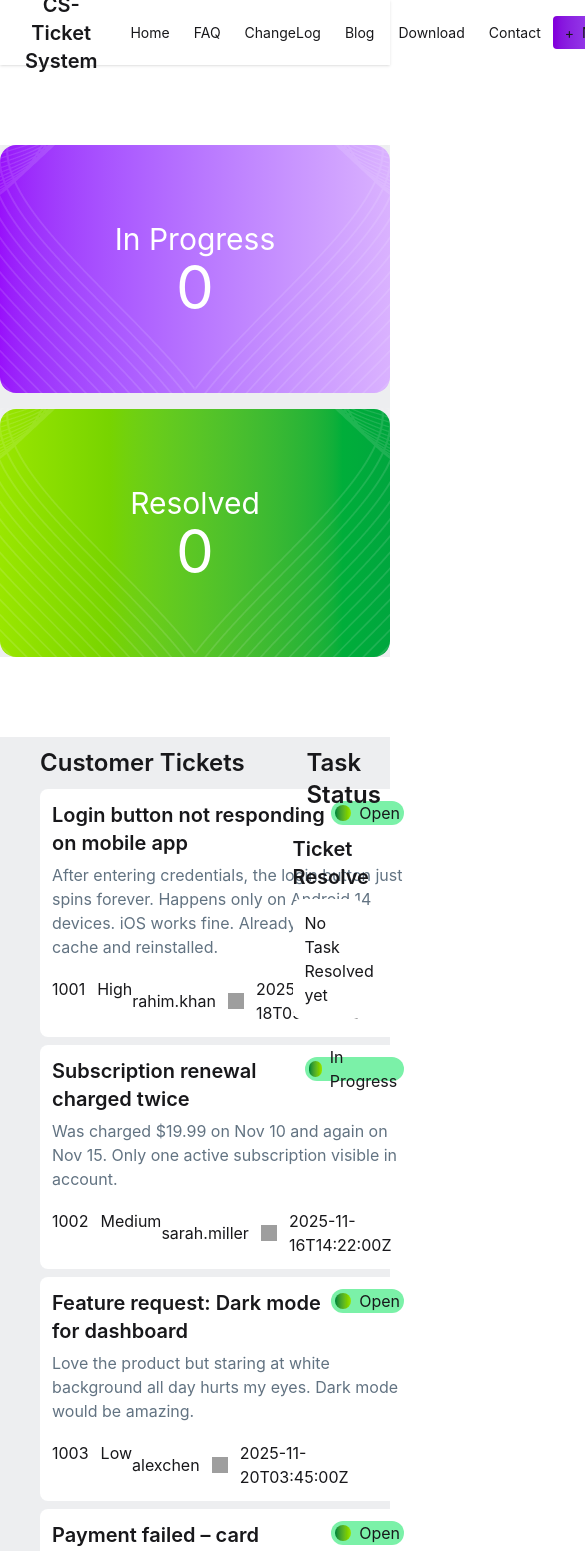
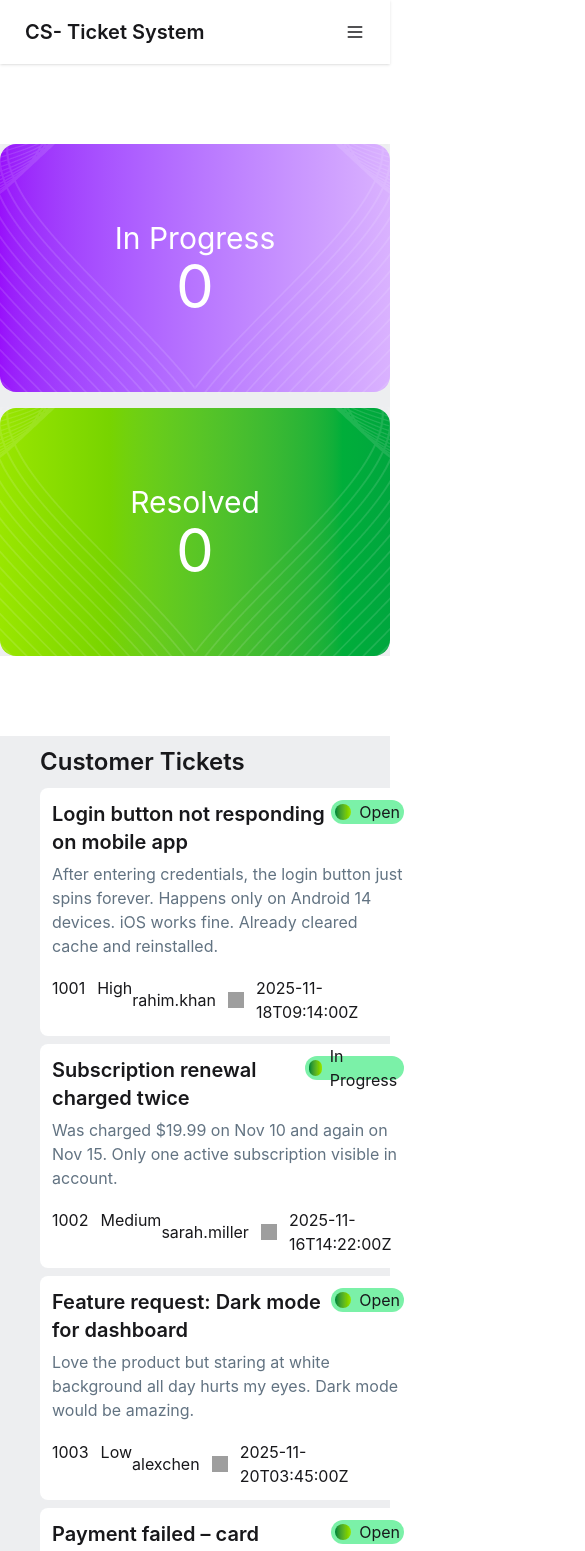
Before and after one commit to HKDigital360/TicketB12, a React (Vite) app: page / in a window 390 px wide. Shown: the top 1551 px of the page, 585 px wide, since content can reach past the window. Built offline with nearby package versions, Linux system fonts and the light colour scheme; grey boxes are pictures that could not be loaded.

Commit message:
responsive done

```diff
--- a/src/Components/HeroBoard/HeroBoard.jsx
+++ b/src/Components/HeroBoard/HeroBoard.jsx
@@ -6,7 +6,7 @@ const HeroBoard = ({inProgress, resolved}) => {
     console.log(inProgress, resolved)
     return (
         <div>
-            <div className='mx-auto bg-[#edeef0]  max-w-360 mt-20'>
+            <div className='mx-auto  bg-[#edeef0]  max-w-360 mt-20'>
                 <div className='flex flex-col sm:flex-row gap-4 justify-between gap-24px'>
                     <div className= 'flex justify-center items-center text-center sm:w-176 h-62 rounded-2xl bg-linear-to-r transition-transform duration-300 hover:scale-103 from-purple-600 to-purple-300 relative'>
 
--- a/src/Components/MainTicketSection/MainTicketSection.jsx
+++ b/src/Components/MainTicketSection/MainTicketSection.jsx
@@ -9,7 +9,7 @@ const MainTicketSection = ({ ticketPromise, handleClick, inProgress, setInProgre
 
 
     return (
-        <div className='mx-auto bg-[#edeef0] max-w-360 mt-20 pb-15 px-10 flex justify-between gap-5'>
+        <div className='mx-auto bg-[#edeef0] max-w-360 mt-20 pb-15 px-10 flex flex-col lg:flex-row justify-between gap-5'>
 
             <div className='w-3/4'>
 
@@ -23,7 +23,7 @@ const MainTicketSection = ({ ticketPromise, handleClick, inProgress, setInProgre
                 </div>
             </div>
 
-            <div className='w-1/4  '>
+            <div className=' lg:w-1/4 w-full  '>
                 {
                     //    ticketData.map(customerTicket =>
                     //         <TicketStatus key={customerTicket.id} customerTicket={customerTicket}  handleClick={handleClick}>
--- a/src/Components/NavBar/NavBar.jsx
+++ b/src/Components/NavBar/NavBar.jsx
@@ -7,7 +7,18 @@ const NavBar = () => {
                 <div className="flex-1">
                     <a className="btn btn-ghost text-xl ">CS- Ticket System</a>
                 </div>
-                <div className="flex-none">
+                <div className="hidden lg:flex">
+    <ul className="menu menu-horizontal px-1">
+        <li><a>Home</a></li>
+        <li><a>FAQ</a></li>
+        <li><a>ChangeLog</a></li>
+        <li><a>Blog</a></li>
+        <li><a>Download</a></li>
+        <li><a>Contact</a></li>
+        <li><a className='bg-linear-to-r from-purple-700 to-purple-400'><span>+</span>New Ticket</a></li>
+    </ul>
+</div>
+                {/* <div className="flex-none">
                     <ul className="menu menu-horizontal px-1 ">
                         <li><a>Home</a></li>
                         <li><a>FAQ</a></li>
@@ -17,7 +28,23 @@ const NavBar = () => {
                         <li><a>Contact</a></li>
                         <li><a className=' bg-linear-to-r from-purple-700 to-purple-400'><span>+</span>New Ticket</a></li>
                     </ul>
-                </div>
+                </div> */}
+                <div className="lg:hidden dropdown dropdown-end">
+    <div tabIndex={0} role="button" className="btn btn-ghost">
+        <svg xmlns="http://www.w3.org/2000/svg" className="h-5 w-5" fill="none" viewBox="0 0 24 24" stroke="currentColor">
+            <path strokeLinecap="round" strokeLinejoin="round" strokeWidth="2" d="M4 6h16M4 12h16M4 18h16" />
+        </svg>
+    </div>
+    <ul tabIndex={0} className="menu menu-sm dropdown-content bg-base-100 rounded-box z-10 mt-3 w-52 p-2 shadow">
+        <li><a>Home</a></li>
+        <li><a>FAQ</a></li>
+        <li><a>ChangeLog</a></li>
+        <li><a>Blog</a></li>
+        <li><a>Download</a></li>
+        <li><a>Contact</a></li>
+        <li><a className='bg-linear-to-r from-purple-700 to-purple-400'><span>+</span>New Ticket</a></li>
+    </ul>
+</div>
             </div>
         </div>
     );
--- a/src/Components/TicketCards/TicketCards.jsx
+++ b/src/Components/TicketCards/TicketCards.jsx
@@ -21,7 +21,7 @@ const TicketCards = ({customerTicket,inProgress, setInProgress, task, setTask})
 
         // <div className='grid  md:grid-cols-2 p-3 '>
 
-            <div onClick={()=>handleClick()} className=' max-w-100px transition-transform duration-300 hover:scale-101 hover:bg-sky-50 rounded-lg bg-white p-3'>
+            <div onClick={()=>handleClick()} className='  transition-transform duration-300 hover:scale-101 hover:bg-sky-50 rounded-lg bg-white p-3'>
 
                 <div className='flex
              justify-between '>
--- a/src/Components/TicketSolve/TicketSolve.jsx
+++ b/src/Components/TicketSolve/TicketSolve.jsx
@@ -6,12 +6,12 @@ console.log(resolvedTasks)
     return (
         <div >
 
-           <div>
-            <div className='text-xl font-semibold mt-6'>
+           <div className=''>
+            <div className='text-xl font-semibold mt-6 whitespace-nowrap'>
                 <h2>Ticket Resolve</h2>
             </div>
             {resolvedTasks.length === 0
-                ? <div className='bg-white rounded-lg p-3 my-2 mr-2'>
+                ? <div className='bg-white rounded-lg p-3 my-2 mr-2 w-full'>
                     <p>No Task Resolved yet</p>
                   </div>
                 : resolvedTasks.map(ticket => (
--- a/src/Components/TicketStatus/TicketStatus.jsx
+++ b/src/Components/TicketStatus/TicketStatus.jsx
@@ -18,10 +18,10 @@ setResolvedTasks([...resolvedTasks, tComplete])
 
     return (
         <div>
-            <h2 className=' my-2.5 mx-3.5 font-semibold text-2xl '>Task Status</h2>
+            <h2 className=' my-2.5 whitespace-nowrap font-semibold text-2xl '>Task Status</h2>
 
             {
-                task.map(taskStatus => <div className='bg-white rounded-lg p-3 my-2 mr-2  border-b-emerald-400'>
+                task.map(taskStatus => <div className='bg-white rounded-lg p-3 my-2 mr-2  border-b-emerald-400 '>
                     <h4 className='my-2.5 font-semibold text-xl mx-3.5'>{taskStatus.title}</h4>
                     <button onClick={() =>handleComplete(taskStatus)}
                          className = "btn btn-accent bg-[#02A53B] transition-transform duration-300 hover:scale-105 text-white items-center w-full" > {complete ?  " Completed !" : " Complete"}</button>
```
